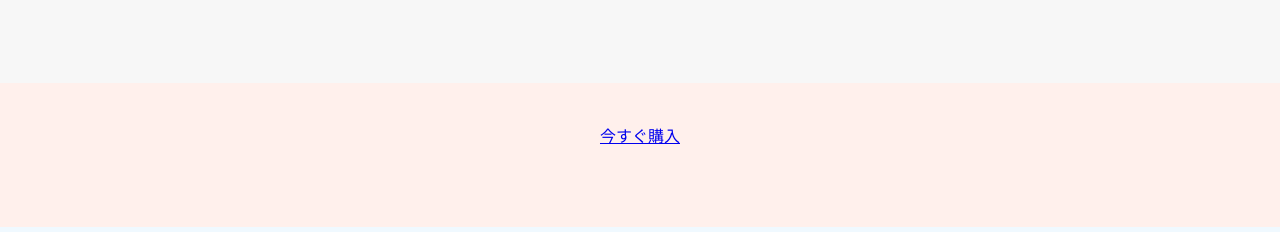
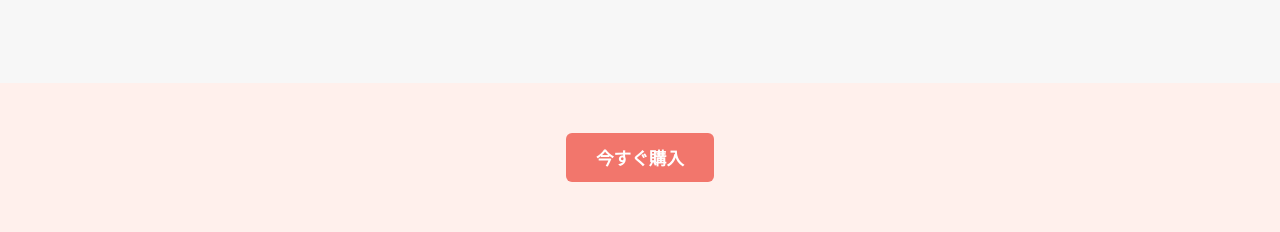
Before and after one commit to yoshi-kaba/marisan-karuta-lp, a plain HTML site: page index.html in a window 1280 px wide. Shown: the part 2080-2312 px from the top of the page. Drawn offline with Linux system fonts and the light colour scheme.

Commit message:
Update index.html

```diff
--- a/index.html
+++ b/index.html
@@ -80,7 +80,7 @@
 
   <div class="section cta">
     <div class="container center">
-      <a href="https://example.com" target="_blank" class="btn-main">今すぐ購入</a>
+      <a href="https://nanahouse1.base.shop" target="_blank" class="purchase-button" target="_blank" rel="noopener">今すぐ購入</a>
     </div>
   </div>
 
```
